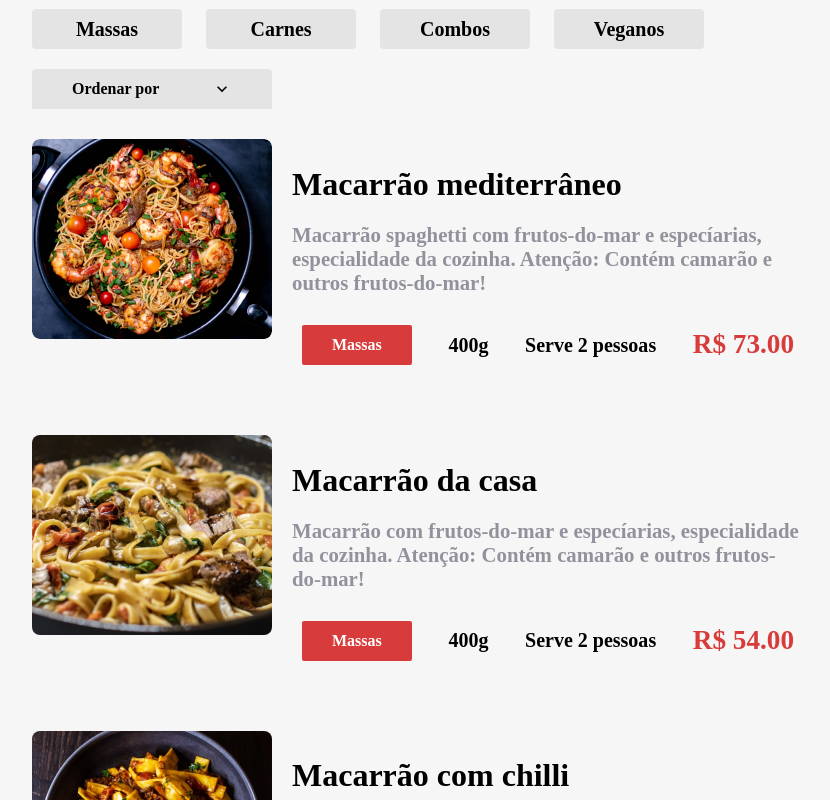
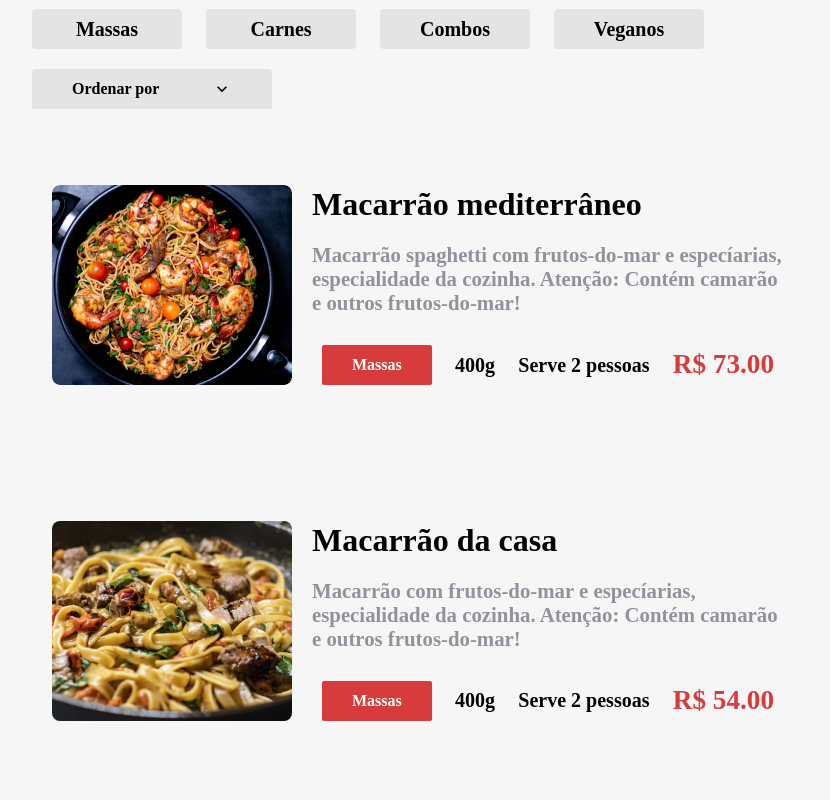
Before and after one commit to leo-ngra/Cardapio-Restaurante, a React (Create React App) app: page /cardapio in a window 1280 px wide. Shown: the part 640-1440 px from the top of the page, without its empty margins (168-998 px from the left). Built offline with nearby package versions, Linux system fonts and the light colour scheme; a web font is replaced by a local one.

Commit message:
Finalizado

```diff
--- a/src/pages/Cardapio/Itens/Item/Item.module.scss
+++ b/src/pages/Cardapio/Itens/Item/Item.module.scss
@@ -1,10 +1,17 @@
 @import "styles/variaveis";
 @import "styles/breakpoints";
-
 .item {
+  align-items: center;
+  border-radius: 10px;
+  cursor: pointer;
   display: flex;
   flex-wrap: wrap;
+  padding: 20px;
+  transition: .2s ease-in;
   width: 90%;
+  &:hover {
+    background-color: $grey;
+  }
   &__imagem {
     min-width: 240px;
     @media (max-width: $desktop_xsm) {
@@ -21,7 +28,7 @@
     flex-direction: column;
     flex-wrap: wrap;
     justify-content: space-around;
-    padding: 0 20px;
+    margin: 0 20px;
     @media (max-width: $desktop_xsm) {
       flex-direction: row;
       margin-top: 20px;
--- a/src/pages/Cardapio/Itens/Item/index.tsx
+++ b/src/pages/Cardapio/Itens/Item/index.tsx
@@ -1,12 +1,15 @@
 import TagsPrato from 'components/TagsPrato';
+import {useNavigate } from 'react-router-dom';
 
 import { Prato } from 'types/Prato';
 import styles from './Item.module.scss';
 
 export default function Item(props: Prato) {
-  const { title, description, photo } = props;
+  const { id, title, description, photo } = props;
+  const navigate = useNavigate();
+
   return (
-    <div className={styles.item}>
+    <div className={styles.item} onClick={() => navigate(`/prato/${id}`)}>
       <div className={styles.item__imagem}>
         <img src={photo} alt={title} />
       </div>
--- a/src/pages/Prato/index.tsx
+++ b/src/pages/Prato/index.tsx
@@ -1,8 +1,10 @@
-import { useNavigate, useParams } from 'react-router-dom';
+import { Route, Routes, useNavigate, useParams } from 'react-router-dom';
 
 import styles from './Prato.module.scss';
 import cardapio from 'data/cardapio.json';
 import TagsPrato from 'components/TagsPrato';
+import NotFound from 'pages/NotFound';
+import PaginaPadrao from 'components/PaginaPadrao';
 
 
 
@@ -13,10 +15,13 @@
   const prato = cardapio.find(item => item.id === Number(id));
 
   if(!prato){
-    return '';
+    return <NotFound />;
   }
 
   return (
+    <Routes>
+      <Route path='*' element={<PaginaPadrao />} />
+      <Route index element={
         <>
           <button className={styles.voltar} onClick={() => navigate(-1)}>
             {'< Voltar'}
@@ -37,5 +42,7 @@
             <TagsPrato {...prato} />
           </section>
         </>
+      } />
+    </Routes>
   );
 }
--- a/src/routes.js
+++ b/src/routes.tsx
@@ -20,8 +20,8 @@
             <Route index element={<Inicio />} />
             <Route path='cardapio' element={<Cardapio />} />
             <Route path='sobre' element={<Sobre />} />
-            <Route path='prato/:id' element={<Prato />} />
           </Route>
+          <Route path='prato/:id' element={<Prato />} />
           <Route path='*' element={<NotFound />} />
         </Routes>
         <Footer />
```
Lines whose indentation alone changed are shown as unchanged.
